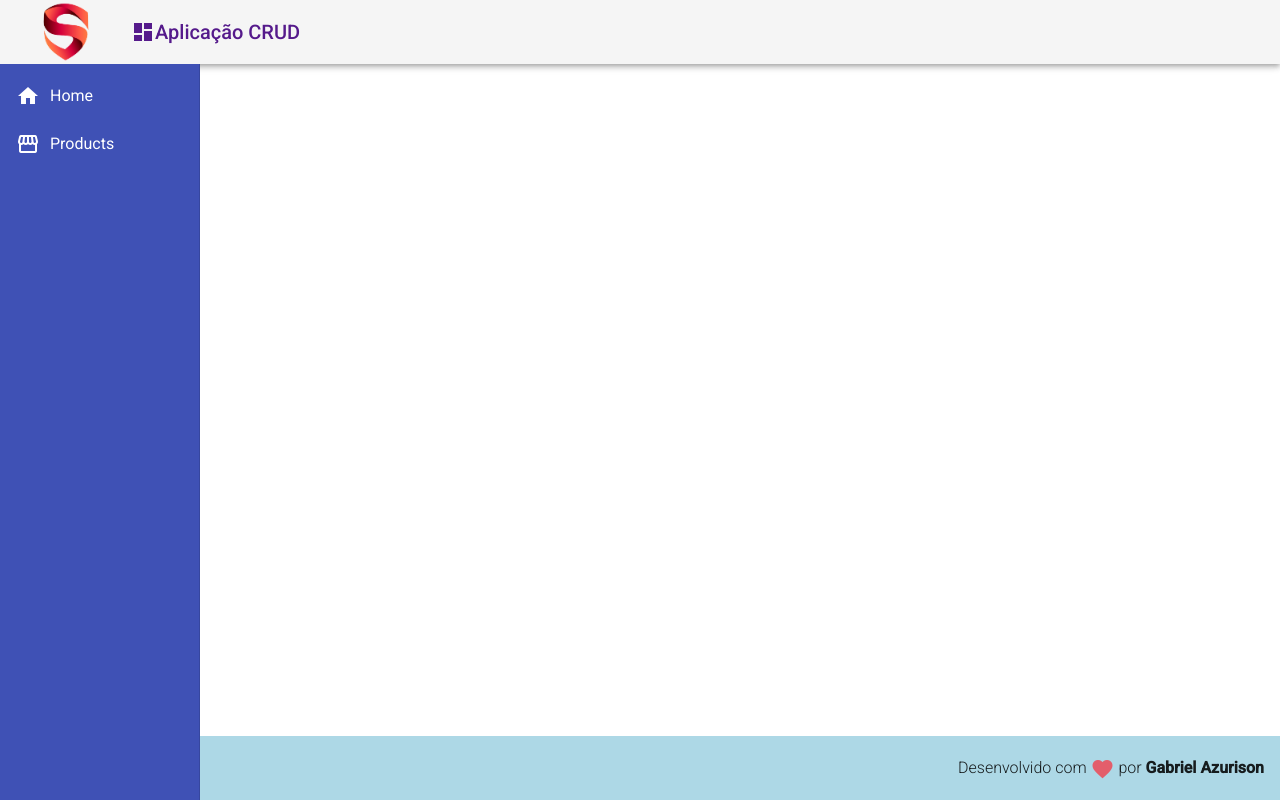
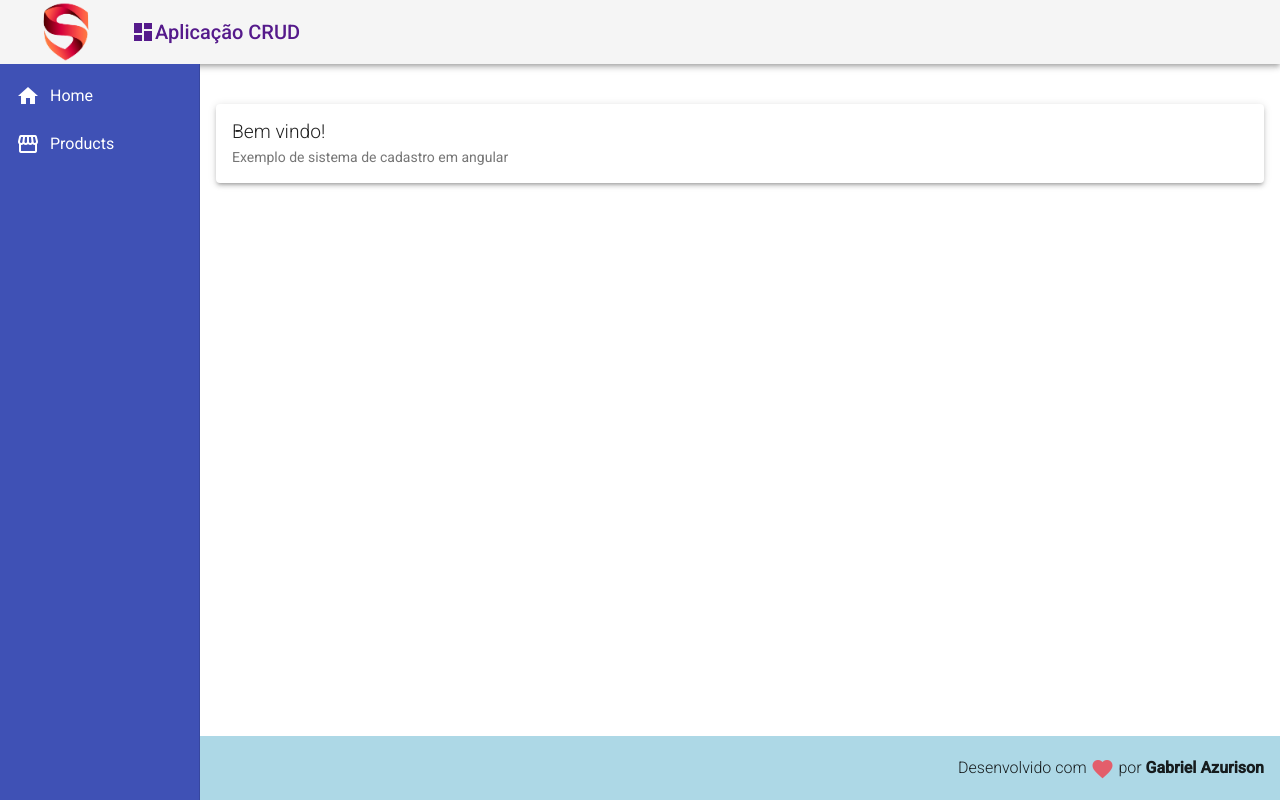
Before and after one commit to gabrielveloso/ProductsCRUD, an Angular app in the folder frontend/: page / in a window 1280 px wide. Built offline with nearby package versions, Linux system fonts and the light colour scheme.

Commit message:
including router

```diff
--- a/frontend/src/app/app-routing.module.ts
+++ b/frontend/src/app/app-routing.module.ts
@@ -1,7 +1,17 @@
 import { NgModule } from '@angular/core';
 import { RouterModule, Routes } from '@angular/router';
+import { HomeComponent } from './views/home/home.component';
+import { ProductCrudComponent } from "./views/product-crud/product-crud.component";
 
-const routes: Routes = [];
+const routes: Routes = [{
+      path: "",
+      component: HomeComponent
+    },
+    {
+      path: "products",
+      component: ProductCrudComponent
+    }
+];
 
 @NgModule({
   imports: [RouterModule.forRoot(routes)],
--- a/frontend/src/app/components/template/header/header.component.html
+++ b/frontend/src/app/components/template/header/header.component.html
@@ -1,6 +1,6 @@
 <mat-toolbar  class=" mat-elevation-z4 header" >
     <span>
-        <a href="">
+        <a href="" routerLink="/">
             <img class="logo" src="assets/img/logo.png" alt="logo">
         </a>
     </span>
--- a/frontend/src/app/components/template/nav/nav.component.css
+++ b/frontend/src/app/components/template/nav/nav.component.css
@@ -10,3 +10,8 @@
 .sidenav i {
     padding-right: 10px;
 }
+
+.content {
+    padding: 16px;
+    background-color: white;
+}
--- a/frontend/src/app/components/template/nav/nav.component.html
+++ b/frontend/src/app/components/template/nav/nav.component.html
@@ -4,14 +4,17 @@
     fixedInViewport="true"
     fixedTopGap="64">
         <mat-nav-list>
-            <a href="" mat-list-item>
+            <a href="" mat-list-item routerLink="/">
                 <i class="material-icons">home</i>
                 Home
             </a>
-            <a href="" mat-list-item>
+            <a href="" mat-list-item routerLink="/products">
                 <i class="material-icons">storefront</i>
                 Products
             </a>
         </mat-nav-list>
     </mat-sidenav>
+    <mat-sidenav-content class="content">
+        <router-outlet></router-outlet>
+    </mat-sidenav-content>
 </mat-sidenav-container>
--- /dev/null
+++ b/frontend/src/app/views/home/home.component.css
@@ -0,0 +1,13 @@
+.home .title{
+    font-size: 3rem;
+    font-weight: 300;
+    line-height: 1.2;
+
+}
+
+.home .title{
+    font-size: 1.2rem;
+    font-weight: 300;
+    line-height: 1.2;
+
+}
--- /dev/null
+++ b/frontend/src/app/views/home/home.component.html
@@ -0,0 +1,4 @@
+<mat-card class="home mat-elevation-z3">
+    <mat-card-title class="title">Bem vindo!</mat-card-title>
+    <mat-card-subtitle class="subtitle">Exemplo de sistema de cadastro em angular</mat-card-subtitle>
+</mat-card>
--- /dev/null
+++ b/frontend/src/app/views/home/home.component.ts
@@ -0,0 +1,15 @@
+import { Component, OnInit } from '@angular/core';
+
+@Component({
+  selector: 'app-home',
+  templateUrl: './home.component.html',
+  styleUrls: ['./home.component.css']
+})
+export class HomeComponent implements OnInit {
+
+  constructor() { }
+
+  ngOnInit(): void {
+  }
+
+}
--- /dev/null
+++ b/frontend/src/app/views/product-crud/product-crud.component.html
@@ -0,0 +1 @@
+<p>product-crud works!</p>
--- /dev/null
+++ b/frontend/src/app/views/product-crud/product-crud.component.ts
@@ -0,0 +1,15 @@
+import { Component, OnInit } from '@angular/core';
+
+@Component({
+  selector: 'app-product-crud',
+  templateUrl: './product-crud.component.html',
+  styleUrls: ['./product-crud.component.css']
+})
+export class ProductCrudComponent implements OnInit {
+
+  constructor() { }
+
+  ngOnInit(): void {
+  }
+
+}
```
Also changed, not shown: frontend/src/app/app.module.ts (+8 -2 lines), frontend/src/app/views/product-crud/product-crud.component.css (added), 1 other file (tests, documents, lock files or other folders).
